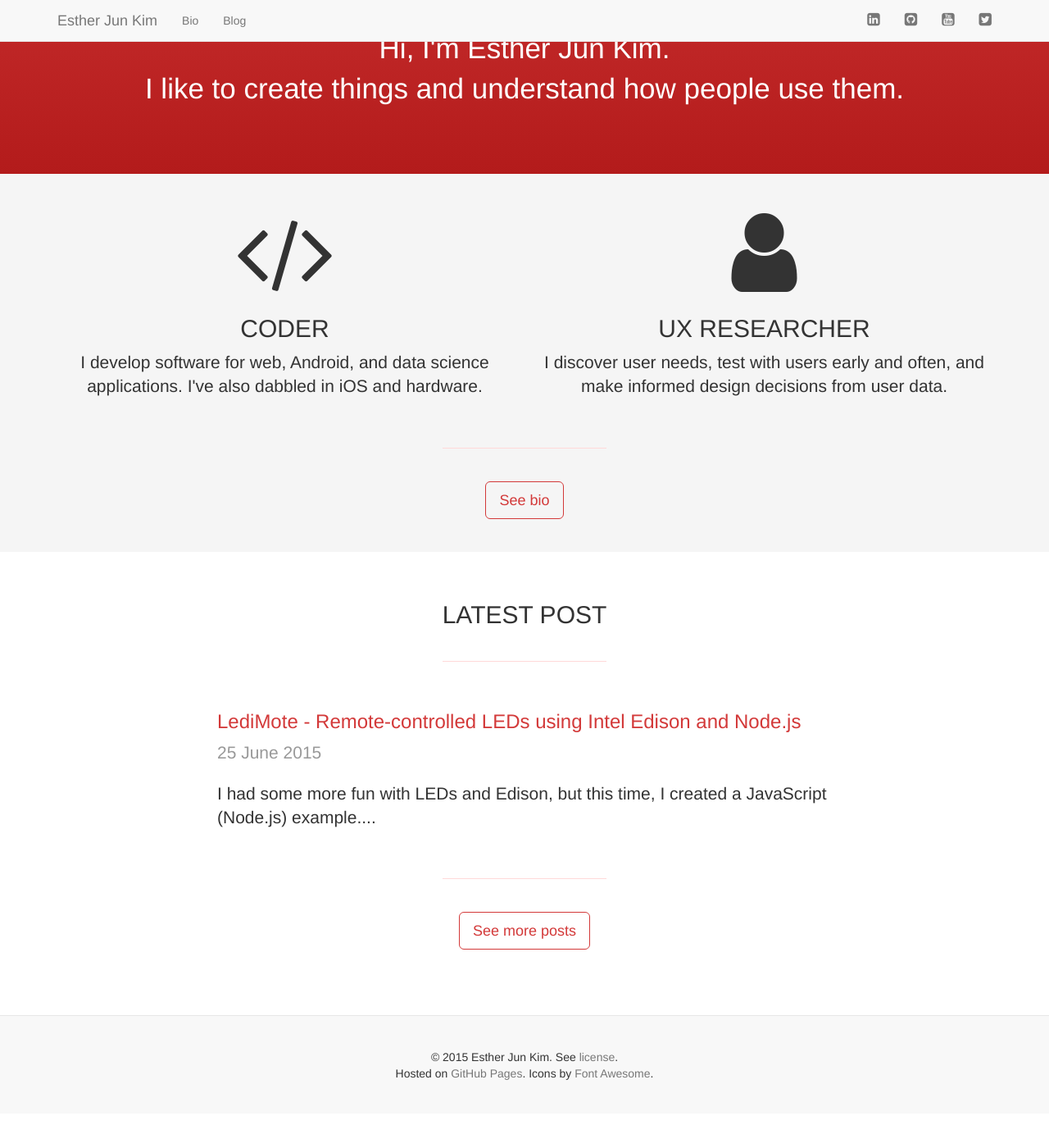
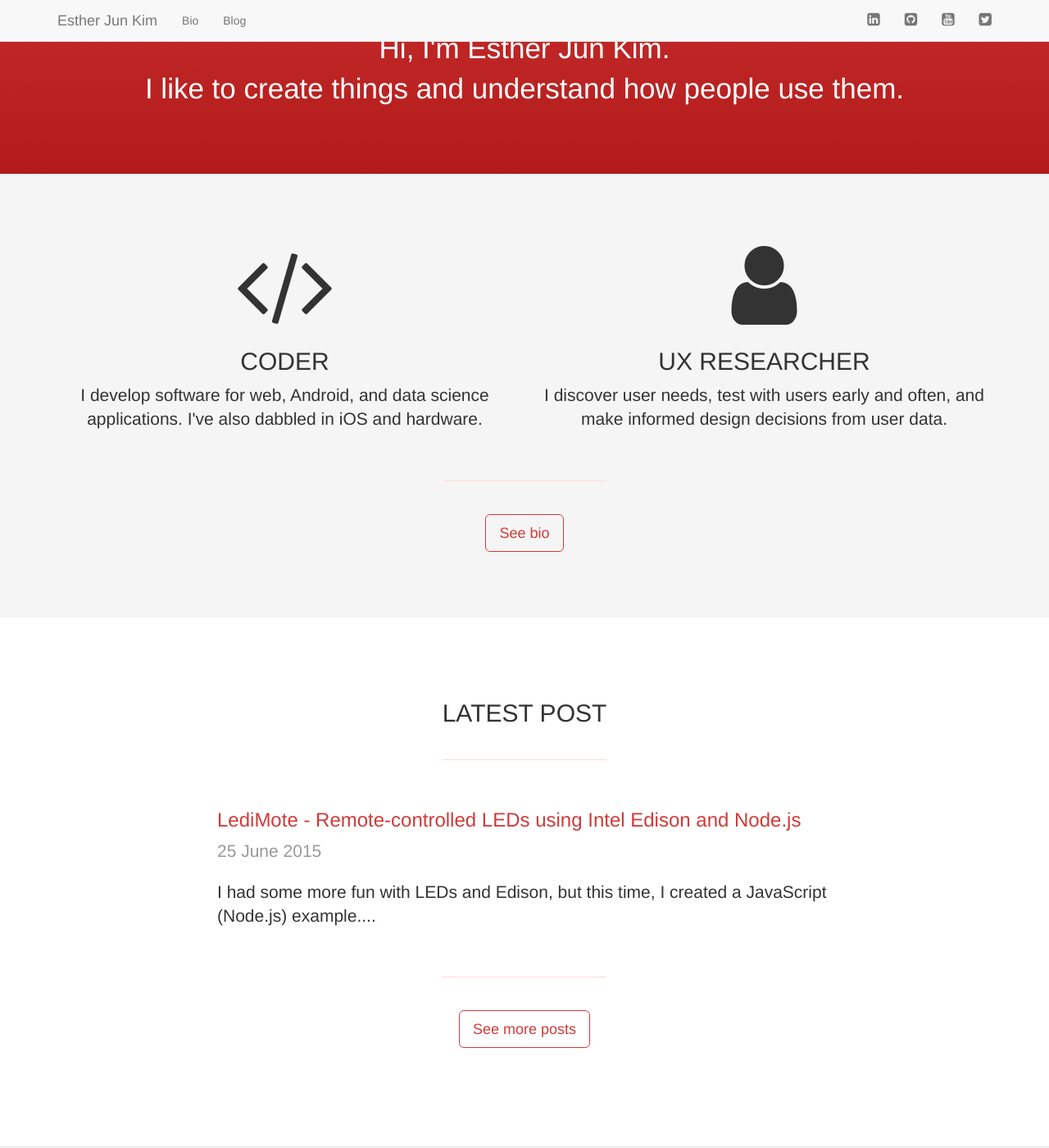
Before and after one commit to estherjk/estherjk.github.io, a Jekyll site: the page built from index.html, in a window 1280 px wide and 1400 px high, scrolled down 276 px. Shown: the whole window at 82% size. Built offline with Jekyll 4.4.1, drawn with Linux system fonts in a browser that asks for light colours; nearby versions of some CDN libraries; Markdown is read by kramdown in place of the engine named in the settings; before the commit the page ends 1634 px from its top, so only the background shows below that.

Commit message:
Update site-feature padding

```diff
--- a/styles/site.css
+++ b/styles/site.css
@@ -185,7 +185,7 @@ code {
 }
 
 .site-feature {
-  padding: 40px 0;
+  padding: 80px 0;
 }
 
 .site-feature .post-date {
```
